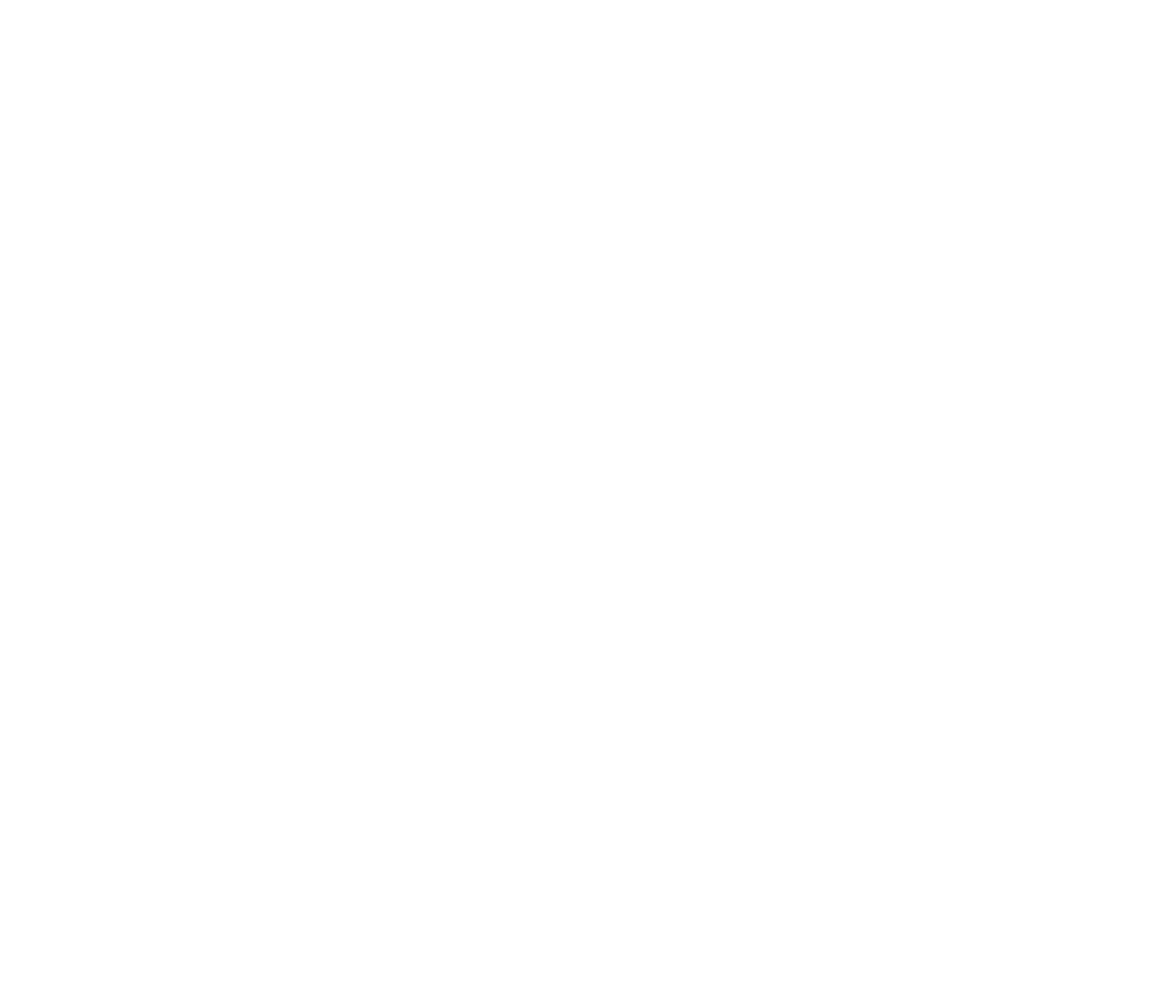
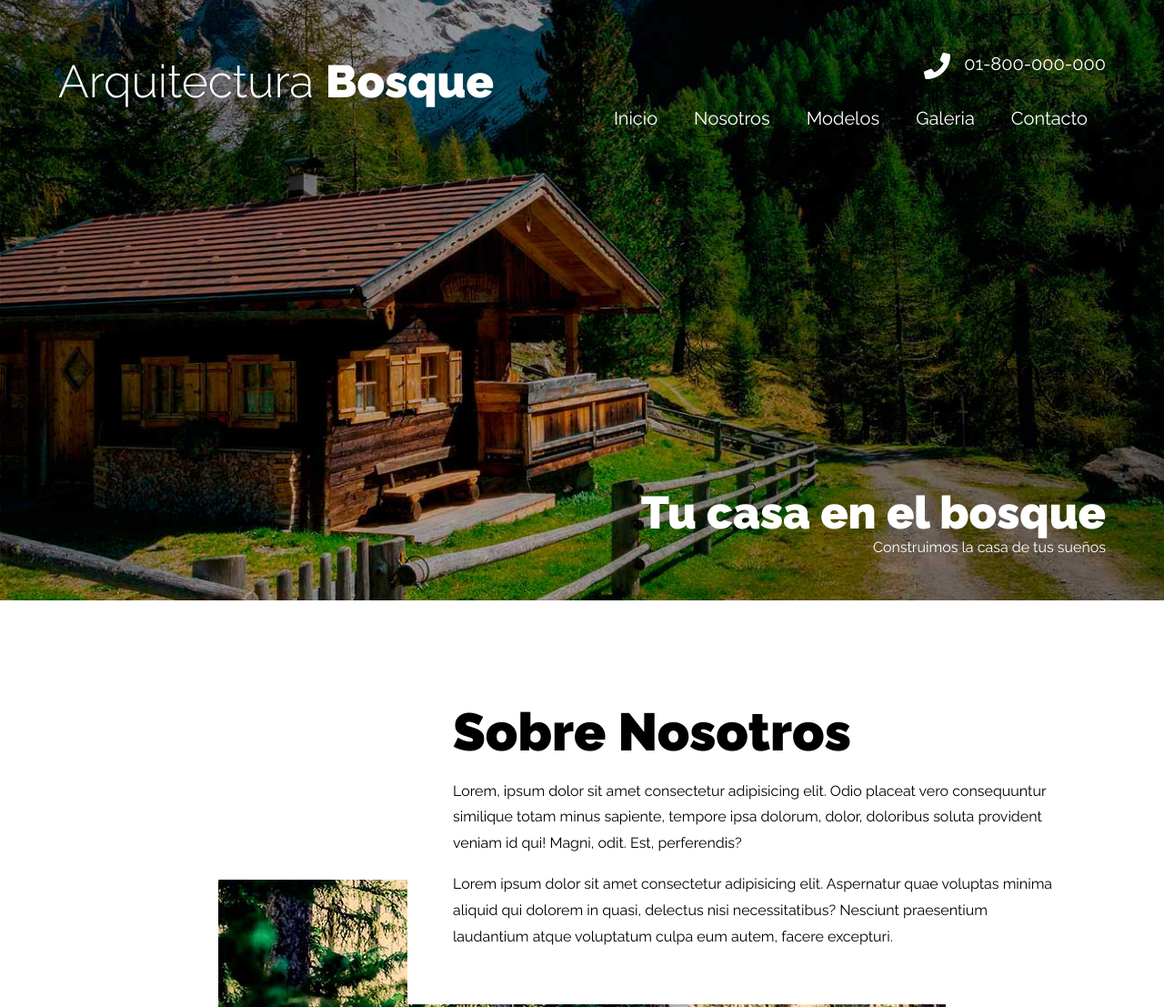
Before and after one commit to antoniopd/Proyecto-casas-de-madera, a plain HTML site: page index.html in a window 1280 px wide. Shown: the top 1107 px of the page at 91% size. Before the commit the page ends 800 px from the top, so only its background shows below. Drawn offline with Linux system fonts and the light colour scheme.

Commit message:
estilos y contenido sobre nosotros

```diff
--- a/css/styles.css
+++ b/css/styles.css
@@ -10,7 +10,10 @@
     font-size: 62.5%;
     box-sizing: border-box;
 }
-*, *:before, *:after {
+
+*,
+*:before,
+*:after {
     box-sizing: inherit;
 }
 
@@ -19,48 +22,223 @@
     font-size: 1.6rem;
     line-height: 1.8;
 }
-h1, h2, h3 {
+
+h1,
+h2,
+h3 {
     font-weight: 900;
+    line-height: 1.2;
     margin: 1rem 0 4rem 0;
 }
 
 h1 {
     font-size: 4.8rem;
 }
+
 h2 {
-    font-weight: 5.8rem;
+    font-size: 5.8rem;
 }
+
 h3 {
-    font-weight: 5rem;
+    font-size: 5rem;
 }
+
 a {
     text-decoration: none;
 }
+
 img {
     max-width: 100%;
     display: block;
 }
+
 .contenedor {
     max-width: 120rem;
     margin: 0 auto;
     width: 90%;
 }
+
 .btn {
     color: var(--gris);
     background-color: var(--blanco);
     border: 1px solid var(--gris);
-    padding: .5ren 2rem;
+    padding: .5rem 2rem;
     transition: background-color .3s;
 }
+
 .btn:hover {
     background-color: var(--gris);
     color: var(--blanco);
 }
 
-/* Utilidades */
+/** Utilidades **/
 .text-center {
     text-align: center;
 }
+
 .mt-5 {
     margin-top: 5rem;
 }
+
+/** Header */
+.header {
+    min-height: 60rem;
+    background-image: url(../img/hero.jpg);
+    background-repeat: no-repeat;
+    background-size: cover;
+    background-position: center;
+    padding: 5rem 0;
+}
+
+.contenido-header {
+    display: flex;
+    flex-direction: column;
+    height: calc(60rem - 4rem);
+    justify-content: space-between;
+    color: var(--blanco);
+}
+
+.nombre-sitio {
+    font-weight: 300;
+    text-align: center;
+    font-size: 3rem;
+}
+
+@media (min-width: 768px) {
+    .nombre-sitio {
+        font-size: 5rem;
+    }
+}
+
+.nombre-sitio span {
+    font-weight: 900;
+}
+
+@media (min-width: 768px) {
+    .barra {
+        display: flex;
+        justify-content: space-between;
+        align-items: center;
+    }
+}
+
+.contacto {
+    display: flex;
+    flex-direction: column;
+    align-items: center;
+}
+
+@media (min-width: 768px) {
+    .contacto {
+        align-items: flex-end;
+    }
+}
+
+.telefono {
+    display: flex;
+}
+
+.telefono::before {
+    content: '';
+    display: block;
+    width: 4rem;
+    height: 4rem;
+    background-image: url(../img/telefono.png);
+    background-repeat: no-repeat;
+    background-position: center center;
+    margin-right: 1rem;
+}
+
+.header a {
+    color: var(--blanco);
+    font-size: 2rem;
+}
+
+.navegacion {
+    display: flex;
+    flex-direction: column;
+    align-items: center;
+    width: 100%;
+    margin-top: 1rem;
+}
+
+@media (min-width: 768px) {
+    .navegacion {
+        flex-direction: row;
+    }
+}
+
+.navegacion a {
+    padding: .5rem;
+    transition: background-color 300ms;
+    width: 100%;
+    text-align: center;
+}
+
+@media (min-width: 768px) {
+    .navegacion a {
+        padding: 1rem 2rem;
+    }
+}
+
+.navegacion a:hover {
+    background-color: rgb(255 255 255 / .5);
+    color: var(--negro);
+}
+
+.slogan {
+    text-align: center;
+}
+
+@media (min-width: 768px) {
+    .slogan {
+        text-align: right;
+    }
+}
+
+.slogan h1 {
+    font-size: 3rem;
+    margin: 0;
+}
+
+@media (min-width: 768px) {
+    .slogan h1 {
+        font-size: 5rem;
+    }
+}
+
+.slogan p {
+    margin: 0;
+    line-height: 1;
+}
+
+/* Nosotros */
+.nosotros {
+    display: grid;
+    grid-template-rows: repeat(2, 1fr);
+    background-image: url(../img/nosotros.jpg);
+    background-repeat: no-repeat;
+    background-position: bottom center;
+}
+
+@media (min-width: 992px) {
+    .nosotros {
+        grid-template-columns: repeat(3, 1fr);
+    }
+}
+
+.contenido-nosotros {
+    background-color: var(--blanco);
+    padding: 5rem;
+}
+
+@media (min-width: 992px) {
+    .contenido-nosotros {
+        grid-column: 2 / 4;
+    }
+}
+
+.contenido-nosotros h2,
+.contenido-nosotros p {
+    margin-bottom: 1rem;
+}
--- a/index.html
+++ b/index.html
@@ -14,6 +14,43 @@
 </head>
 
 <body>
+    <header class="header">
+        <div class="contenedor contenido-header">
+            <div class="barra">
+                <div class="logo">
+                    <h1 class="nombre-sitio">
+                        Arquitectura <span>Bosque</span>
+                    </h1>
+                </div>
+                <div class="contacto">
+                    <a class="telefono" href="tel:01-800-000-000">01-800-000-000</a>
+
+                    <nav class="navegacion">
+                        <a href="#">Inicio</a>
+                        <a href="#">Nosotros</a>
+                        <a href="#">Modelos</a>
+                        <a href="#">Galeria</a>
+                        <a href="#">Contacto</a>
+                    </nav>
+                </div>
+            </div>
+            <div class="slogan">
+                <h1>Tu casa en el bosque</h1>
+                <p>Construimos la casa de tus sueños</p>
+            </div>
+        </div>
+    </header>
+
+    <section class="contenedor mt-5 nosotros">
+        <div class="contenido-nosotros">
+            <h2>Sobre Nosotros</h2>
+
+            <p>Lorem, ipsum dolor sit amet consectetur adipisicing elit. Odio placeat vero consequuntur similique totam minus sapiente, tempore ipsa dolorum, dolor, doloribus soluta provident veniam id qui! Magni, odit. Est, perferendis?</p>
+
+            <p>Lorem ipsum dolor sit amet consectetur adipisicing elit. Aspernatur quae voluptas minima aliquid qui dolorem in quasi, delectus nisi necessitatibus? Nesciunt praesentium laudantium atque voluptatum culpa eum autem, facere excepturi.</p>
+
+        </div>
+    </section>
 
 </body>
 
```
